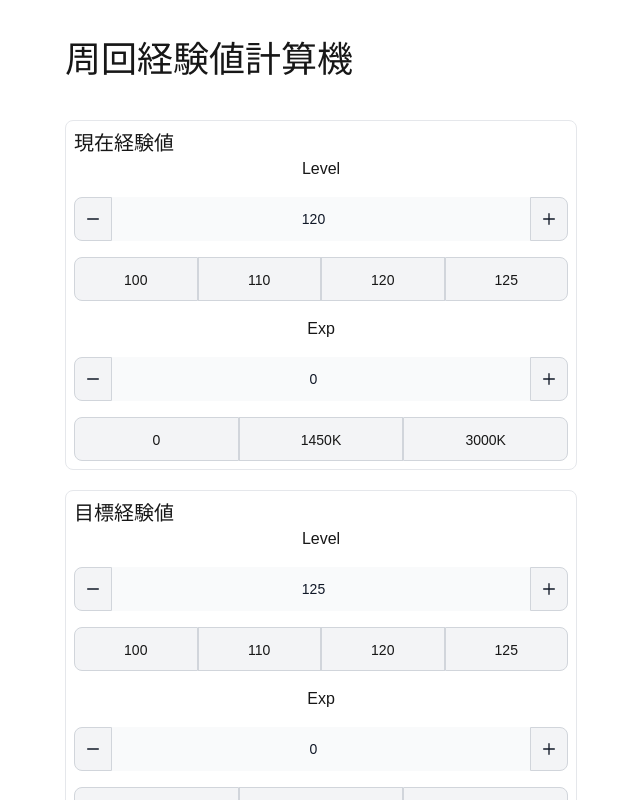
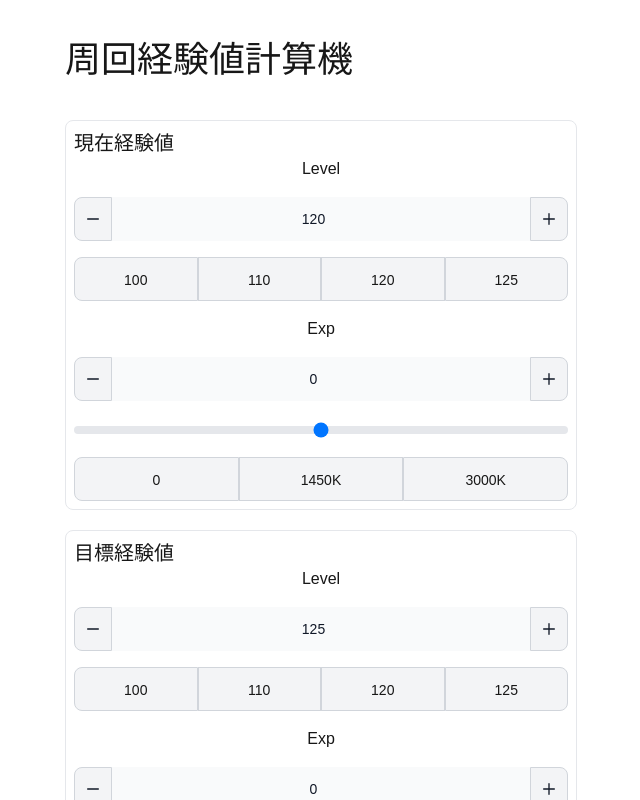
Before and after one commit to kanade2001/azurlane-webtool, a Next.js app: page /exp-calculator in a window 1280 px wide. Shown: the top 800 px of the page, without its empty margins (319-959 px from the left). Built offline with nearby package versions, Linux system fonts and the light colour scheme.

Commit message:
Feat-Add Slide

```diff
--- a/src/app/exp-calculator/_components/exp-field.tsx
+++ b/src/app/exp-calculator/_components/exp-field.tsx
@@ -1,4 +1,4 @@
-import { NumberInput } from "@/components/field";
+import { NumberInput, SlideInput } from "@/components/field";
 import { LineButton } from "@/components/button";
 
 interface ExpFieldProps {
@@ -35,6 +35,7 @@ export default function ExpField(props: ExpFieldProps) {
           value={props.exp}
           setValue={(value) => props.setExp(value)}
         />
+        <SlideInput min_value={0} max_value={props.max_exp} />
         <LineButton
           buttons={[
             { label: "0", onClick: () => props.setExp(0) },
--- a/src/components/field/slide-input.tsx
+++ b/src/components/field/slide-input.tsx
@@ -1,10 +1,19 @@
 interface SlideInputProps {
-  min_value: string | number;
-  max_value: string | number;
+  min_value?: string | number;
+  max_value?: string | number;
 }
 
 const SlideInput: React.FC<SlideInputProps> = (props: SlideInputProps) => {
-  return <></>;
+  return (
+    <div className="w-full">
+      <input
+        id="slide-input"
+        type="range"
+        value={50}
+        className="h-2 w-full cursor-pointer appearance-none rounded-lg bg-gray-200 dark:bg-gray-700"
+      ></input>
+    </div>
+  );
 };
 
 export default SlideInput;
```
